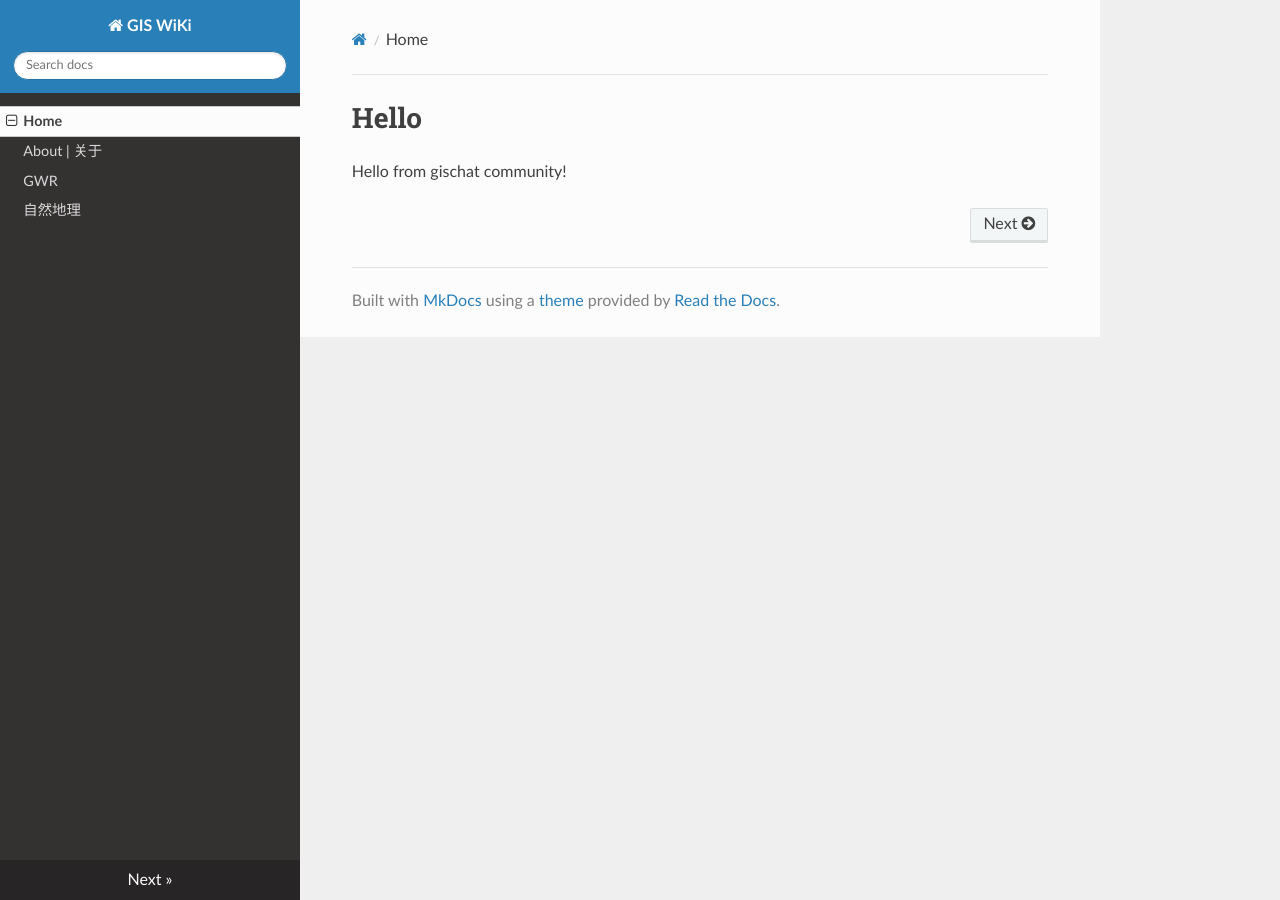
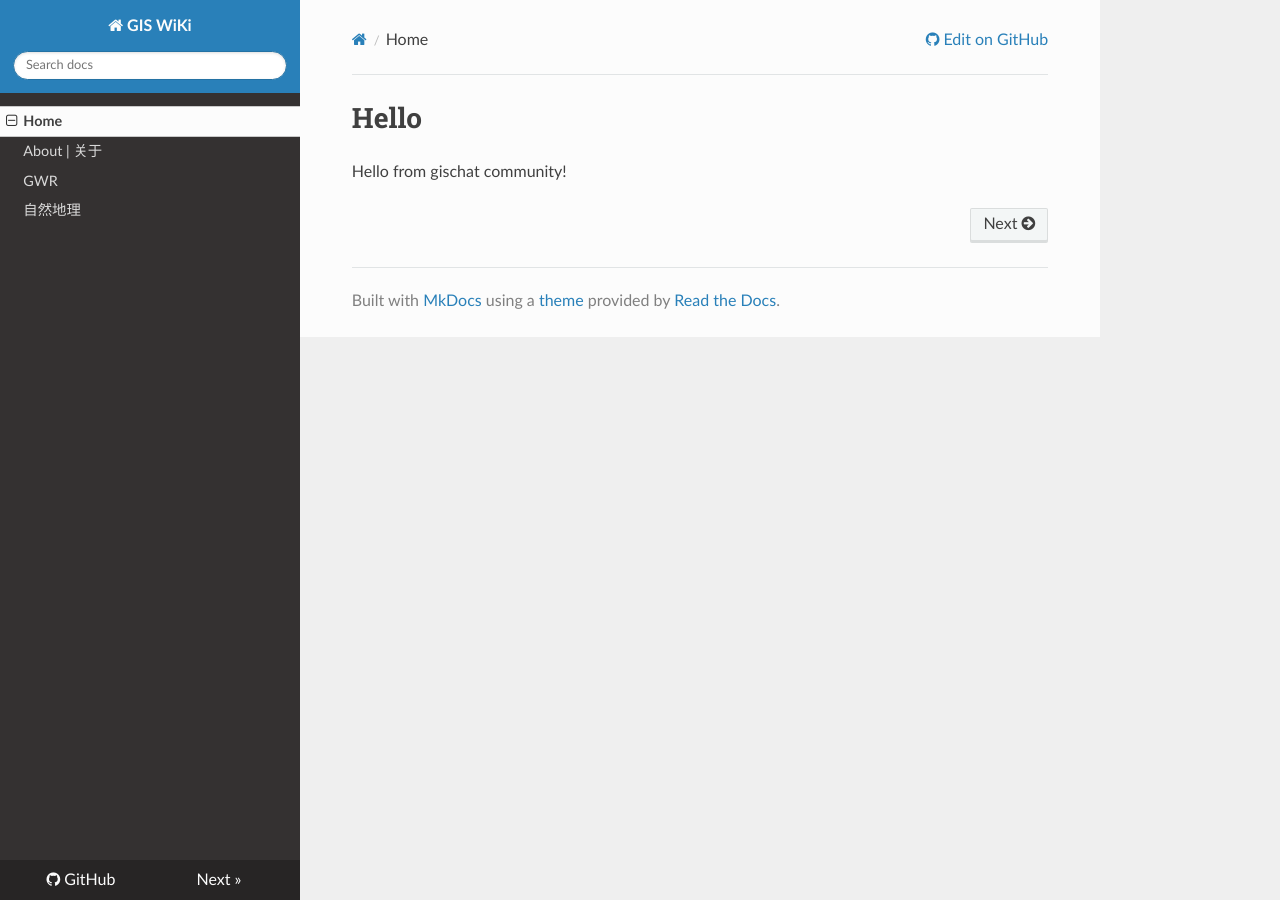
Before and after one commit to GISChat/wiki, an MkDocs documentation site: the page built from docs/index.md, in a window 1280 px wide. Built offline with MkDocs 1.6.1, drawn with Linux system fonts in a browser that asks for light colours; nearby versions of some CDN libraries; part of the change alters nothing that is shown.

Commit message:
add gis wiki

```diff
--- a/mkdocs.yml
+++ b/mkdocs.yml
@@ -1,4 +1,10 @@
 site_name: GIS WiKi
+site_url: https://gischat.xyz/
+site_description: A gis wiki
+site_author: GISChat team and fans
+
+repo_url: https://github.com/GISChat/wiki/
+edit_uri: blob/master/docs/
 nav:
   - Home: index.md
   - About | 关于: about.md
```
Also changed, not shown: site/404.html, site/GWR/index.html, site/about/index.html, site/index.html, site/search.html, site/sitemap.xml, site/zirandili/index.html, 1 other file.
